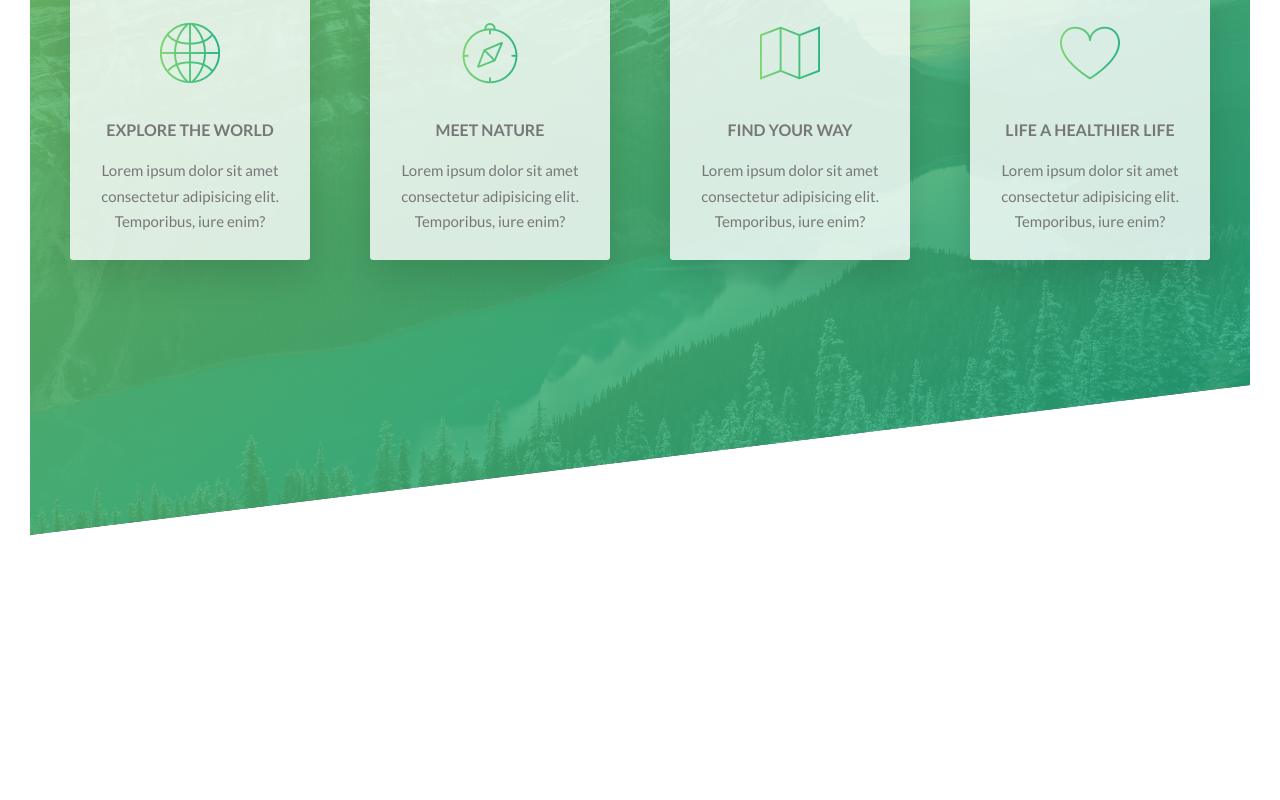
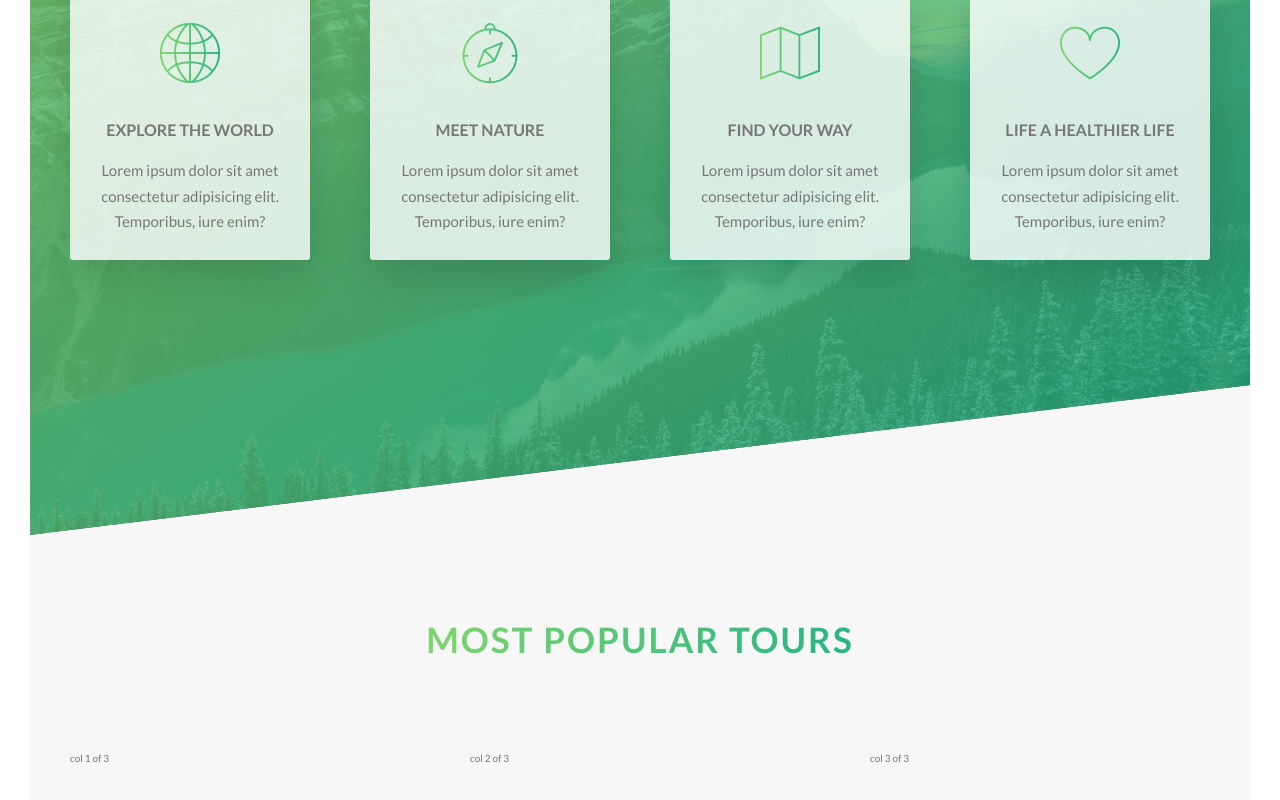
Before and after one commit to carlosmertens/hiking-tours, a Next.js app: page / in a window 1280 px wide. Shown: the part 1754-2554 px from the top of the page. Before the commit the page ends 2289 px from the top, so only its background shows below. Built offline with nearby package versions, Linux system fonts and the light colour scheme.

Commit message:
feat: create Tour section component

```diff
--- a/components/Main.tsx
+++ b/components/Main.tsx
@@ -1,11 +1,13 @@
 import { About } from './About';
 import { Features } from './Features';
+import { Tours } from './Tours';
 
 export const Main = () => {
   return (
     <main className='main'>
       <About />
       <Features />
+      <Tours />
     </main>
   );
 };
--- /dev/null
+++ b/components/Tours.tsx
@@ -0,0 +1,14 @@
+export const Tours = () => {
+  return (
+    <section className='section-tours'>
+      <div className='u-center-text u-margin-botton-big'>
+        <h2 className='heading-secondary'>Most popular tours</h2>
+      </div>
+      <div className='row'>
+        <div className='col-1-of-3'>col 1 of 3</div>
+        <div className='col-1-of-3'>col 2 of 3</div>
+        <div className='col-1-of-3'>col 3 of 3</div>
+      </div>
+    </section>
+  );
+};
--- a/styles/pages/_home.scss
+++ b/styles/pages/_home.scss
@@ -19,3 +19,9 @@
     transform: skewY(7deg);
   }
 }
+
+.section-tours {
+  background-color: $color-gray-light-1;
+  padding: 25rem 0 50rem 0;
+  margin-top: -10rem;
+}
```
